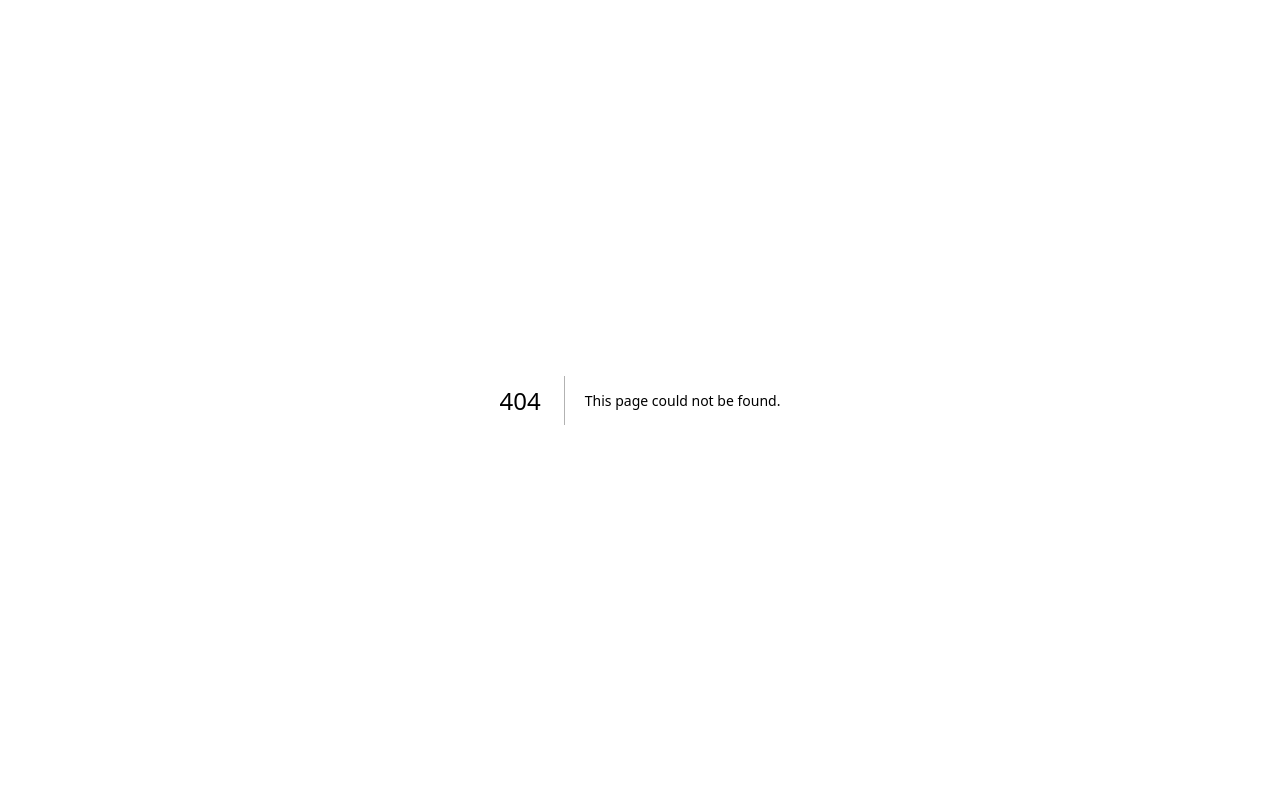
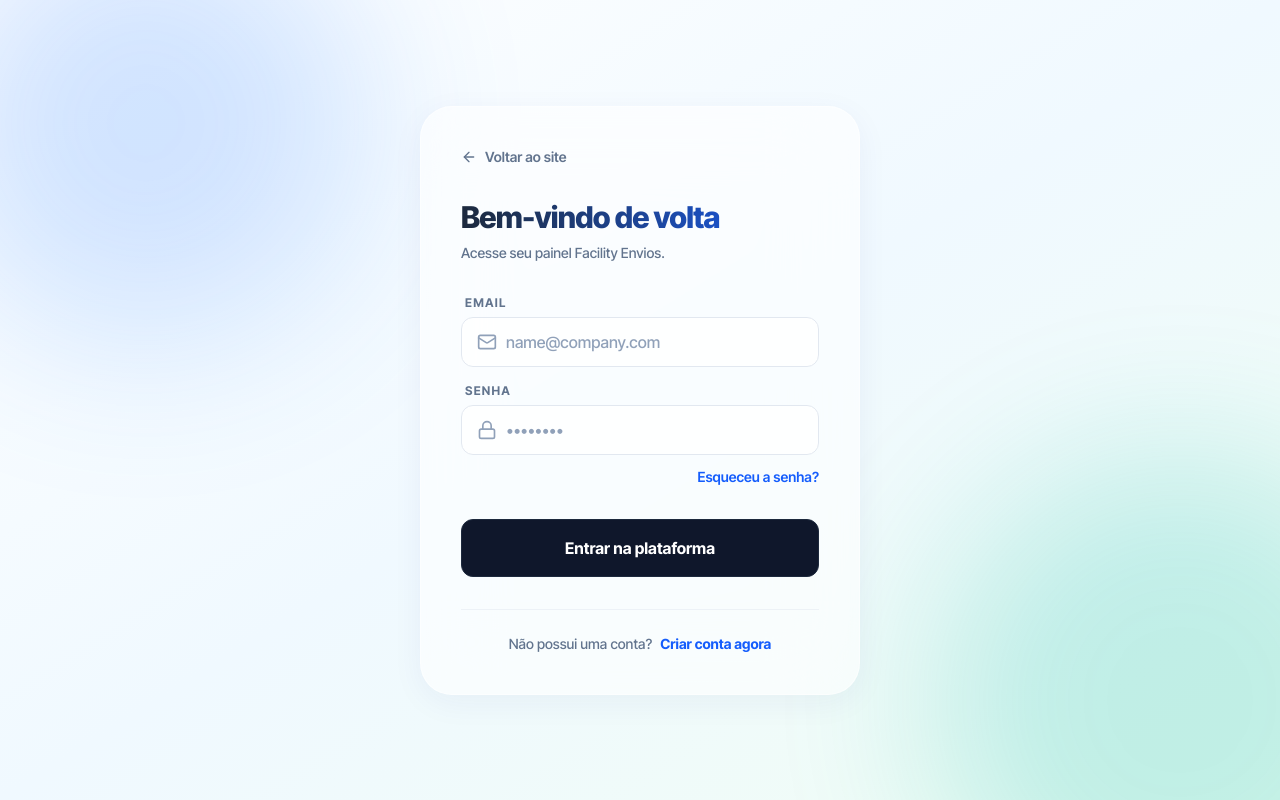
Before and after one commit to X7R4/facility-app, a Next.js app: page /login in a window 1280 px wide. Before the commit this address had no page. Built offline with nearby package versions, Linux system fonts and the light colour scheme.

Commit message:
login/cadastro

```diff
--- a/src/app/globals.css
+++ b/src/app/globals.css
@@ -122,13 +122,10 @@ body {
   display: flex;
   flex-direction: row;
   flex-wrap: nowrap;
-  min-width: 200%;
   width: max-content;
   align-items: center;
-  animation: trust-marquee-x 32s linear infinite !important;
-  animation-play-state: running !important;
+  animation: trust-marquee-x 30s linear infinite;
   will-change: transform;
-  transform: translate3d(0, 0, 0);
 }
 
 .trust-marquee-group {
--- /dev/null
+++ b/src/app/login/page.tsx
@@ -0,0 +1,158 @@
+"use client";
+
+import { useState, useRef, useLayoutEffect } from "react";
+import Link from "next/link";
+import gsap from "gsap";
+import { ArrowLeft, Mail, Lock, User, Phone, FileText } from "lucide-react";
+
+export default function LoginPage() {
+  const [isLogin, setIsLogin] = useState(true);
+  const containerRef = useRef<HTMLDivElement>(null);
+  const formRef = useRef<HTMLDivElement>(null);
+
+  useLayoutEffect(() => {
+    // Elegant entrance animation for the main card container
+    const ctx = gsap.context(() => {
+      gsap.fromTo(
+        containerRef.current,
+        { opacity: 0, y: 40, scale: 0.95 },
+        { opacity: 1, y: 0, scale: 1, duration: 0.8, ease: "power3.out" }
+      );
+    });
+    return () => ctx.revert();
+  }, []);
+
+  const toggleMode = () => {
+    // Elegant crossfade / slide whenever toggling between Login and Register
+    gsap.to(formRef.current, {
+      opacity: 0,
+      x: isLogin ? -20 : 20,
+      duration: 0.25,
+      ease: "power2.in",
+      onComplete: () => {
+        setIsLogin(!isLogin);
+        // Delay to allow React hydration of new elements before animating them in
+        requestAnimationFrame(() => {
+          gsap.fromTo(
+            formRef.current,
+            { opacity: 0, x: isLogin ? 20 : -20 },
+            { opacity: 1, x: 0, duration: 0.4, ease: "power2.out", delay: 0.05 }
+          );
+        });
+      }
+    });
+  };
+
+  return (
+    <div className="relative min-h-[100svh] w-full flex items-center justify-center overflow-hidden px-4 py-20 bg-gradient-to-br from-[#ffffff] via-[#f0f9ff] to-[#f0fdf4]">
+      {/* Background blobs simulating the aesthetic logic of ds1.html */}
+      <div className="absolute inset-0 z-0 overflow-hidden pointer-events-none">
+        <div className="absolute w-[min(400px,70vw)] h-[min(400px,70vw)] bg-blue-500 rounded-full blur-[80px] opacity-20 -top-[100px] -left-[100px] animate-[blob-move_20s_infinite_alternate]" />
+        <div className="absolute w-[min(500px,85vw)] h-[min(500px,85vw)] bg-teal-500 rounded-full blur-[80px] opacity-20 -bottom-[150px] -right-[150px] animate-[blob-move_20s_infinite_alternate_reverse]" />
+      </div>
+
+      <div
+        ref={containerRef}
+        className="relative z-10 w-full max-w-[440px] bg-white/60 backdrop-blur-2xl border border-white/50 shadow-[0_8px_32px_rgba(31,38,135,0.05)] rounded-[32px] p-8 sm:p-10 transition-all duration-500 hover:shadow-[0_20px_40px_rgba(20,184,166,0.15)] hover:border-teal-400/40"
+      >
+        <Link href="/" className="inline-flex items-center gap-2 text-sm font-semibold text-slate-500 hover:text-blue-600 transition-colors mb-8">
+          <ArrowLeft className="w-4 h-4" />
+          Voltar ao site
+        </Link>
+
+        {/* Dynamic Form Container */}
+        <div ref={formRef} className="w-full">
+          <div className="mb-8">
+            <h1 className="text-3xl font-extrabold text-slate-900 tracking-tight mb-2 bg-gradient-to-r from-slate-800 to-blue-600 bg-clip-text text-transparent">
+              {isLogin ? "Bem-vindo de volta" : "Criar nova conta"}
+            </h1>
+            <p className="text-slate-500 text-sm font-medium">
+              {isLogin ? "Acesse seu painel Facility Envios." : "Junte-se à operação inteligente para pontos de coleta."}
+            </p>
+          </div>
+
+          <form className="flex flex-col gap-4" onSubmit={(e) => e.preventDefault()}>
+            {!isLogin && (
+              <>
+                <div className="flex flex-col gap-1.5">
+                  <label className="text-xs font-bold text-slate-500 uppercase tracking-widest pl-1">Nome completo</label>
+                  <div className="relative">
+                    <User className="absolute left-4 top-1/2 -translate-y-1/2 w-5 h-5 text-slate-400" />
+                    <input type="text" placeholder="Seu nome" className="w-full pl-11 pr-4 py-3 bg-white/80 border border-slate-200 rounded-xl outline-none focus:border-blue-500 focus:ring-2 focus:ring-blue-500/20 transition-all font-medium text-slate-700 placeholder:text-slate-400" />
+                  </div>
+                </div>
+
+                <div className="flex flex-col gap-1.5">
+                  <label className="text-xs font-bold text-slate-500 uppercase tracking-widest pl-1">Telefone</label>
+                  <div className="relative">
+                    <Phone className="absolute left-4 top-1/2 -translate-y-1/2 w-5 h-5 text-slate-400" />
+                    <input type="tel" placeholder="(00) 00000-0000" className="w-full pl-11 pr-4 py-3 bg-white/80 border border-slate-200 rounded-xl outline-none focus:border-blue-500 focus:ring-2 focus:ring-blue-500/20 transition-all font-medium text-slate-700 placeholder:text-slate-400" />
+                  </div>
+                </div>
+
+                <div className="flex flex-col gap-1.5">
+                  <label className="text-xs font-bold text-slate-500 uppercase tracking-widest pl-1">CNPJ / CPF</label>
+                  <div className="relative">
+                    <FileText className="absolute left-4 top-1/2 -translate-y-1/2 w-5 h-5 text-slate-400" />
+                    <input type="text" placeholder="00.000.000/0000-00" className="w-full pl-11 pr-4 py-3 bg-white/80 border border-slate-200 rounded-xl outline-none focus:border-blue-500 focus:ring-2 focus:ring-blue-500/20 transition-all font-medium text-slate-700 placeholder:text-slate-400" />
+                  </div>
+                </div>
+              </>
+            )}
+
+            <div className="flex flex-col gap-1.5">
+              <label className="text-xs font-bold text-slate-500 uppercase tracking-widest pl-1">Email</label>
+              <div className="relative">
+                <Mail className="absolute left-4 top-1/2 -translate-y-1/2 w-5 h-5 text-slate-400" />
+                <input type="email" placeholder="name@company.com" className="w-full pl-11 pr-4 py-3 bg-white/80 border border-slate-200 rounded-xl outline-none focus:border-blue-500 focus:ring-2 focus:ring-blue-500/20 transition-all font-medium text-slate-700 placeholder:text-slate-400" />
+              </div>
+            </div>
+
+            <div className="flex flex-col gap-1.5">
+              <label className="text-xs font-bold text-slate-500 uppercase tracking-widest pl-1">Senha</label>
+              <div className="relative">
+                <Lock className="absolute left-4 top-1/2 -translate-y-1/2 w-5 h-5 text-slate-400" />
+                <input type="password" placeholder="••••••••" className="w-full pl-11 pr-4 py-3 bg-white/80 border border-slate-200 rounded-xl outline-none focus:border-blue-500 focus:ring-2 focus:ring-blue-500/20 transition-all font-medium text-slate-700 placeholder:text-slate-400" />
+              </div>
+            </div>
+
+             {!isLogin && (
+              <div className="flex flex-col gap-1.5">
+                <label className="text-xs font-bold text-slate-500 uppercase tracking-widest pl-1">Repetir Senha</label>
+                <div className="relative">
+                  <Lock className="absolute left-4 top-1/2 -translate-y-1/2 w-5 h-5 text-slate-400" />
+                  <input type="password" placeholder="••••••••" className="w-full pl-11 pr-4 py-3 bg-white/80 border border-slate-200 rounded-xl outline-none focus:border-blue-500 focus:ring-2 focus:ring-blue-500/20 transition-all font-medium text-slate-700 placeholder:text-slate-400" />
+                </div>
+              </div>
+            )}
+
+            {isLogin && (
+              <div className="flex justify-end mt-[-4px]">
+                <a href="#" className="text-sm font-semibold text-blue-600 hover:text-blue-700 transition-colors">Esqueceu a senha?</a>
+              </div>
+            )}
+
+            <button type="submit" className="mt-4 w-full relative group overflow-hidden bg-slate-900 border border-slate-800 text-white font-bold py-4 rounded-xl transition-all duration-300 hover:scale-[0.98] hover:shadow-[0_18px_48px_rgba(11,87,208,0.22)]">
+              <span className="relative z-10">{isLogin ? "Entrar na plataforma" : "Finalizar Cadastro"}</span>
+              <div className="absolute inset-0 bg-gradient-to-r from-blue-600 to-teal-500 opacity-0 group-hover:opacity-100 transition-opacity duration-300 pointer-events-none" />
+            </button>
+          </form>
+        </div>
+
+        <div className="mt-8 pt-6 border-t border-slate-200/50 text-center relative z-20">
+          <p className="text-slate-500 text-sm font-medium">
+            {isLogin ? "Não possui uma conta?" : "Já possui uma conta?"}
+            <button
+              type="button"
+              onClick={toggleMode}
+              className="ml-2 font-bold text-blue-600 hover:text-blue-700 transition-colors cursor-pointer outline-none"
+            >
+              {isLogin ? "Criar conta agora" : "Fazer login"}
+            </button>
+          </p>
+        </div>
+
+      </div>
+    </div>
+  );
+}
--- a/src/components/Hero.tsx
+++ b/src/components/Hero.tsx
@@ -26,18 +26,7 @@ export default function Hero() {
       });
     }
 
-    // Garante que a keyframe CSS do marquee inicie corretamente pós-hidratação React
-    const ensureMarqueeAnimation = () => {
-      if (prefersReducedMotion) return;
-      const track = document.querySelector("[data-marquee-track]") as HTMLElement;
-      if (!track) return;
-      track.style.animation = "none";
-      void track.offsetWidth; // Trigger reflow
-      track.style.animation = "trust-marquee-x 32s linear infinite";
-    };
 
-    setTimeout(ensureMarqueeAnimation, 50);
-    setTimeout(ensureMarqueeAnimation, 1200);
 
     // Video Proximity Logic
     const video = videoRef.current;
@@ -222,7 +211,7 @@ export default function Hero() {
             aria-label="Destaques da plataforma"
           >
             <div className="trust-marquee-track" data-marquee-track>
-              {[1, 2, 3, 4, 5, 6].map((i) => (
+              {[1, 2, 3, 4, 5, 6, 7, 8, 9, 10, 11, 12].map((i) => (
                 <div
                   key={i}
                   className="trust-marquee-group text-sm font-semibold text-slate-600 whitespace-nowrap sm:text-[0.9375rem]"
--- a/src/components/Navbar.tsx
+++ b/src/components/Navbar.tsx
@@ -1,6 +1,7 @@
 "use client";
 
 import { useEffect, useState } from "react";
+import Link from "next/link";
 
 export default function Navbar() {
   const [isScrolled, setIsScrolled] = useState(false);
@@ -46,9 +47,9 @@ export default function Navbar() {
         </nav>
 
         <div className="flex items-center gap-2 sm:gap-3">
-          <button type="button" className="btn-login">
+          <Link href="/login" className="btn-login text-center inline-flex justify-center items-center no-underline">
             Login
-          </button>
+          </Link>
         </div>
       </div>
     </header>
```
Also changed, not shown: 1 other file (tests, documents, lock files or other folders).
